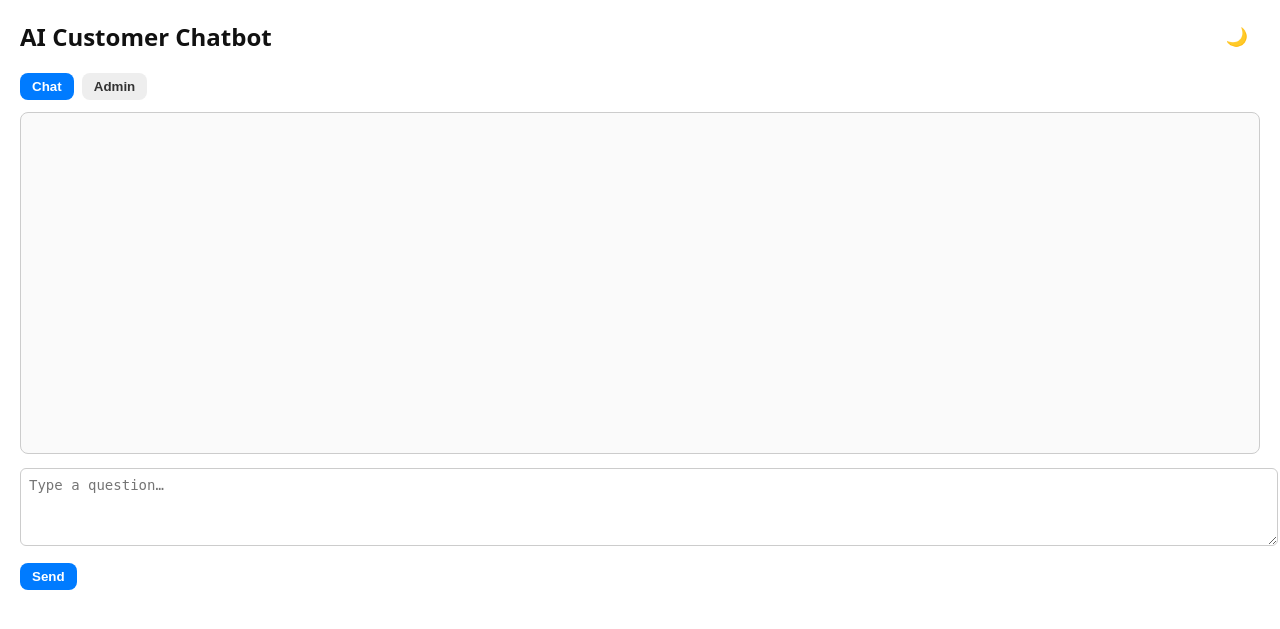
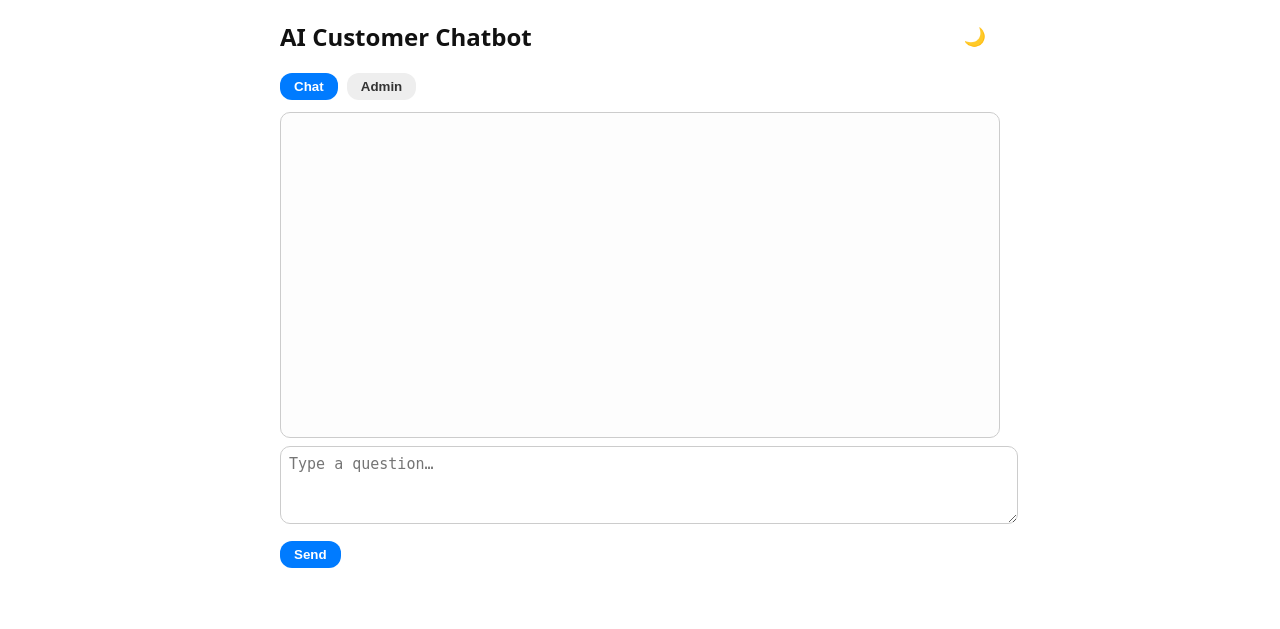
Before and after one commit to highred/ai-customer-chatbot, a Flask app: page / in a window 1280 px wide. Shown: the top 629 px of the page. Run offline with Flask 3, Linux system fonts and the light colour scheme.

Commit message:
Restore original layout and style, preserve file stats + drag-drop

```diff
--- a/static/style.css
+++ b/static/style.css
@@ -1,33 +1,36 @@
+/* Base layout */
 body {
   font-family: system-ui, sans-serif;
-  margin: 20px;
+  margin: 20px auto;
+  max-width: 720px;
+  padding: 0 16px;
   background: #fff;
   color: #111;
   transition: background 0.3s, color 0.3s;
 }
 body.dark {
-  background: #111;
-  color: #eee;
+  background: #1b1b1b;
+  color: #f2f2f2;
 }
+
 h2 {
   margin-top: 0;
 }
 
 button {
-  padding: 6px 12px;
+  padding: 6px 14px;
   border: none;
-  border-radius: 8px;
+  border-radius: 12px;
   background: #007bff;
   color: white;
+  font-weight: bold;
   cursor: pointer;
-  font-weight: bold;
 }
 button:hover {
-  opacity: 0.85;
+  opacity: 0.9;
 }
 button.danger {
-  background: #e74c3c;
-  color: white;
+  background: #dc3545;
 }
 
 textarea,
@@ -35,36 +38,46 @@ input[type="text"],
 select {
   width: 100%;
   padding: 8px;
-  margin: 6px 0 12px;
+  font-size: 15px;
   border: 1px solid #ccc;
-  border-radius: 6px;
-  font-size: 14px;
+  border-radius: 10px;
+  margin-bottom: 12px;
+}
+textarea {
+  resize: vertical;
 }
 
-.scrollbox {
+label {
+  display: block;
+  margin-top: 14px;
+  font-weight: bold;
+}
+
+/* Chat */
+#chatBox {
   border: 1px solid #ccc;
-  padding: 10px;
-  height: 320px;
+  border-radius: 10px;
+  padding: 12px;
+  height: 300px;
   overflow-y: auto;
-  background: #fafafa;
-  border-radius: 8px;
+  background: #fdfdfd;
   margin-bottom: 8px;
 }
 #msg {
   height: 60px;
 }
-
-#spinner {
+.spinner {
   margin-left: 10px;
 }
 
+/* Tabs */
 .tabs {
   margin-bottom: 12px;
 }
 .tabs button {
   background: #eee;
   color: #333;
-  margin-right: 4px;
+  margin-right: 5px;
 }
 .tabs button.active {
   background: #007bff;
```
Also changed, not shown: other parts of static/style.css (+64 -72 lines).
